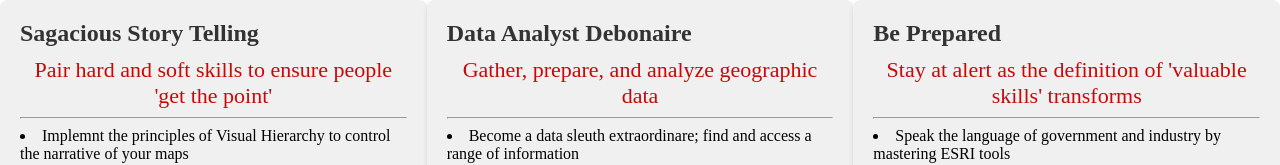
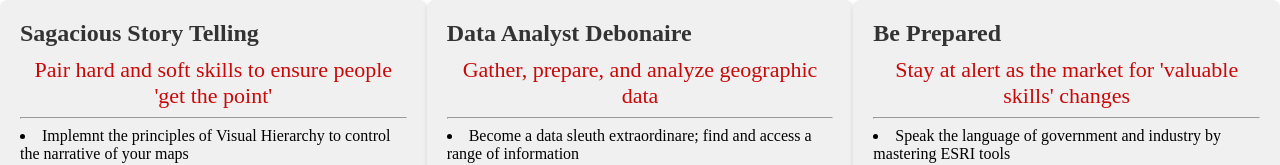
Before and after one commit to chiragakunosensei/Skills, a plain HTML site: page index.html in a window 1280 px wide. Shown: the top 165 px of the page. Drawn offline with Linux system fonts and the light colour scheme.

Commit message:
Update index.html
h

```diff
--- a/index.html
+++ b/index.html
@@ -71,7 +71,7 @@ p {
       </div>
       <div class="column">
         <h2>Be Prepared</h2>
-        <p> Stay at alert as the definition of 'valuable skills' transforms</p>
+        <p> Stay at alert as the market for 'valuable skills' changes</p>
         <hr>
             <li>Speak the language of government and industry by mastering ESRI tools</li>
             <hr>
```
